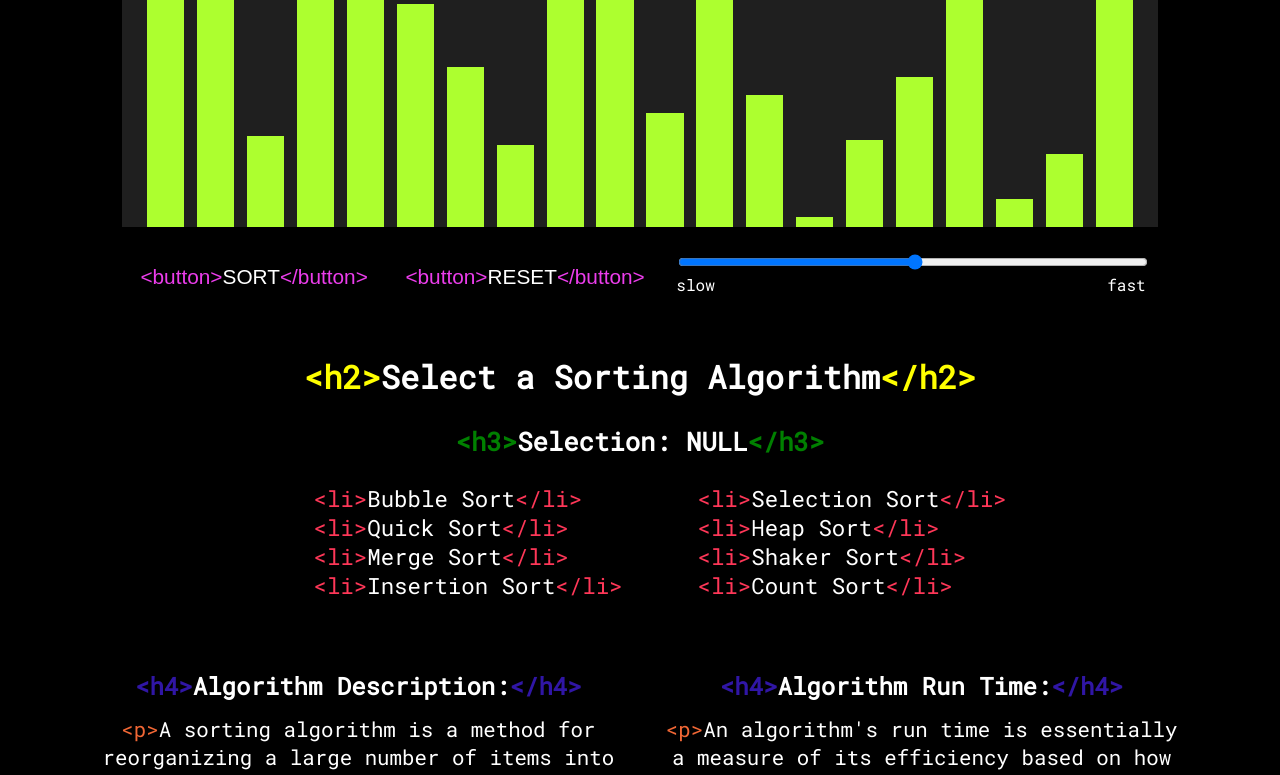
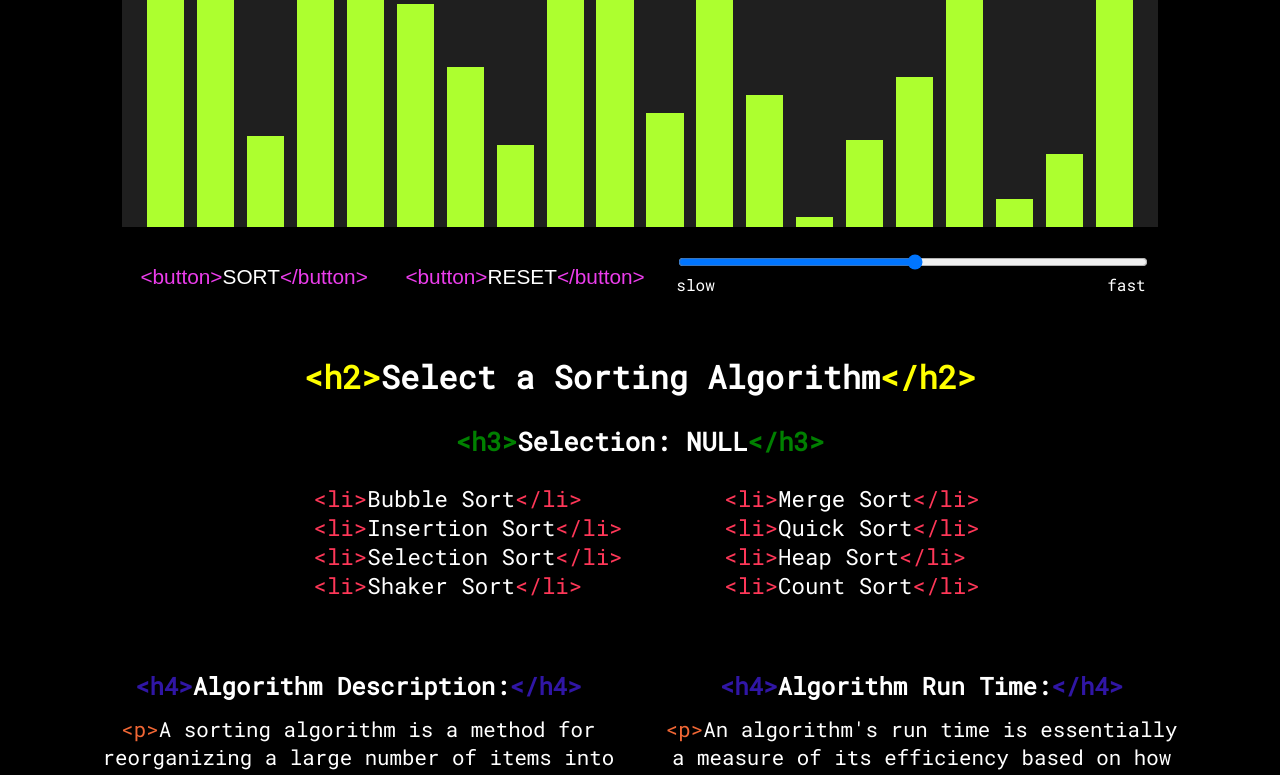
Before and after one commit to sophdubs/sorting-visualizer, a React (Create React App) app: page / in a window 1280 px wide. Shown: the part 390-1165 px from the top of the page. Built offline with nearby package versions, Linux system fonts and the light colour scheme.

Commit message:
Disabled sort when for algorithms not yet implemented. Prevent app from crashing

```diff
--- a/src/components/App.js
+++ b/src/components/App.js
@@ -88,16 +88,16 @@ class App extends React.Component {
                         <h3><span className="green">{`<h3>`}</span>Selection: {data[this.state.selected].type === 'Algorithm' ? 'NULL' : data[this.state.selected].type}<span className="green">{`</h3>`}</span></h3>
                         <div className="algorithm-uls">
                             <ul className="algorithm-ul-left">
-                                <li data-type="bubbleSort" disabled onClick={this.handleClick}><span className="pink">{`<li>`}</span>Bubble Sort<span className="pink">{`</li>`}</span></li>
-                                <li data-type="quickSort" onClick={this.handleClick}><span className="pink">{`<li>`}</span>Quick Sort<span className="pink">{`</li>`}</span></li>
-                                <li data-type="mergeSort" onClick={this.handleClick}><span className="pink">{`<li>`}</span>Merge Sort<span className="pink">{`</li>`}</span></li>
+                                <li data-type="bubbleSort" onClick={this.handleClick}><span className="pink">{`<li>`}</span>Bubble Sort<span className="pink">{`</li>`}</span></li>
                                 <li data-type="insertionSort" onClick={this.handleClick}><span className="pink">{`<li>`}</span>Insertion Sort<span className="pink">{`</li>`}</span></li>
+                                <li data-type="selectionSort" onClick={this.handleClick}><span className="pink">{`<li>`}</span>Selection Sort<span className="pink">{`</li>`}</span></li>
+                                <li data-type="shakerSort" onClick={this.handleClick}><span className="pink">{`<li>`}</span>Shaker Sort<span className="pink">{`</li>`}</span></li>
                             </ul>
                             <ul className="algorithm-ul-right">
-                                <li data-type="selectionSort" onClick={this.handleClick}><span className="pink">{`<li>`}</span>Selection Sort<span className="pink">{`</li>`}</span></li>
-                                <li data-type="heapSort" onClick={this.handleClick}><span className="pink">{`<li>`}</span>Heap Sort<span className="pink">{`</li>`}</span></li>
-                                <li data-type="shakerSort" onClick={this.handleClick}><span className="pink">{`<li>`}</span>Shaker Sort<span className="pink">{`</li>`}</span></li>
-                                <li data-type="countSort" onClick={this.handleClick}><span className="pink">{`<li>`}</span>Count Sort<span className="pink">{`</li>`}</span></li>
+                                <li data-type="mergeSort"><span className="pink">{`<li>`}</span>Merge Sort<span className="pink">{`</li>`}</span></li>
+                                <li data-type="quickSort"><span className="pink">{`<li>`}</span>Quick Sort<span className="pink">{`</li>`}</span></li>
+                                <li data-type="heapSort"><span className="pink">{`<li>`}</span>Heap Sort<span className="pink">{`</li>`}</span></li>
+                                <li data-type="countSort"><span className="pink">{`<li>`}</span>Count Sort<span className="pink">{`</li>`}</span></li>
                             </ul>
                         </div>
 
```
